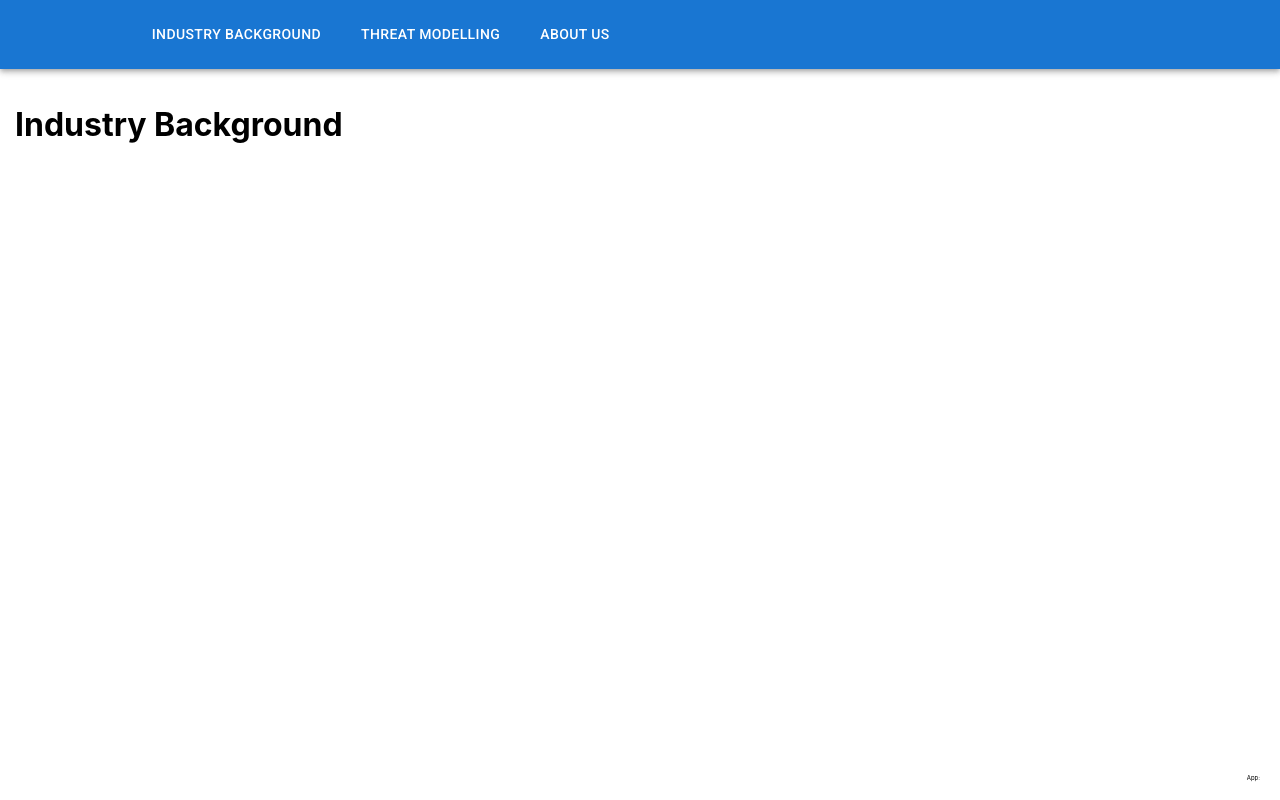
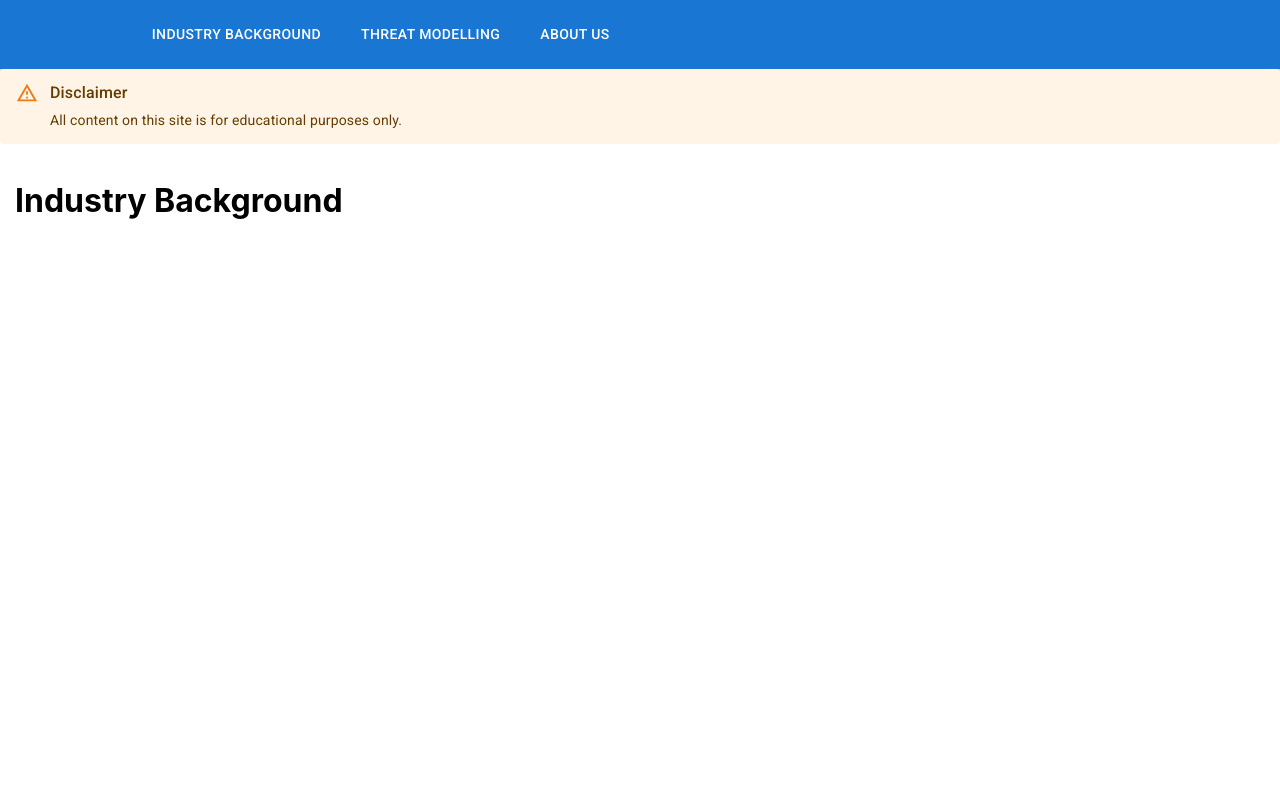
Before and after one commit to garrettmackay/596-project, a React (Create React App) app: page / in a window 1280 px wide. Shown: the top 800 px of the page. Built offline with nearby package versions, Linux system fonts and the light colour scheme.

Commit message:
added disclaimer

```diff
--- a/src/App.js
+++ b/src/App.js
@@ -6,12 +6,16 @@ import './App.css';
 import Grid from '@mui/material/Grid';
 import ResponsiveAppBar from './components/header'
 import Box from '@mui/material/Box';
-
+import Alert from '@mui/material/Alert';
+import AlertTitle from '@mui/material/AlertTitle'
 function App() {
   return (
     <>
+
       <ResponsiveAppBar />
-      <div style={{ height: "calc(100vh - 110px)" }}>
+      <Alert severity="warning" ><AlertTitle>Disclaimer</AlertTitle> All content on this site is for educational purposes only.</Alert>
+
+      {/* <div style={{ height: "calc(100vh - 110px)" }}> */}
         <Box sx={{ flexGrow: 1 }} >
           <Grid container spacing={2} style={{ margin: 15 }}>
             <BrowserRouter>
@@ -25,11 +29,11 @@ function App() {
           </Grid>
 
         </Box>
-      </div>
+      {/* </div> */}
 
-      <div style={{ textAlign: 'right', marginRight:'20px',fontSize:'.1em' }}>
+      {/* <div style={{ textAlign: 'right', marginRight: '20px', fontSize: '.1em' }}>
         App: {process.env.REACT_APP_NAME} {process.env.REACT_APP_VERSION}
-      </div>
+      </div> */}
     </>
   );
 }
```
